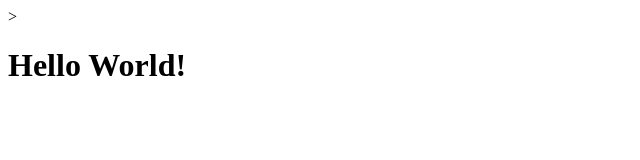
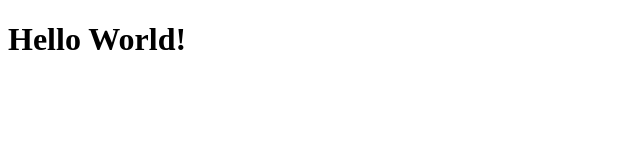
Before and after one commit to mircopergreffi/photon-heater, a plain HTML site: page flash/web-client/index.html in a window 1280 px wide. Shown: the whole page, without its empty margins (0-640 px from the left). Drawn offline with Linux system fonts and the light colour scheme.

Commit message:
Update index.html

```diff
--- a/flash/web-client/index.html
+++ b/flash/web-client/index.html
@@ -3,7 +3,7 @@
     <head>
         <title>Photon Heater</title>
         <link rel="stylesheet" ref="style.css" />
-        <script src="script.js"></script>>
+        <script src="script.js"></script>
     </head>
     <body>
         <h1>Hello World!</h1>
```
